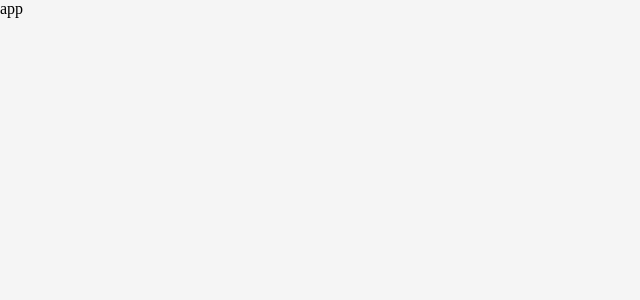
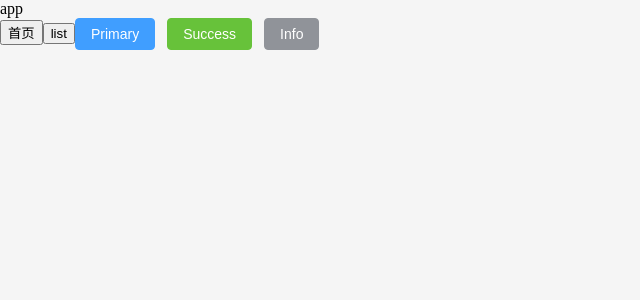
Before and after one commit to Wang-Yi-Hao/vue3--BigEvent, a Vue app: page / in a window 1280 px wide. Before the commit this address had no page. Shown: the top 300 px of the page, without its empty margins (0-640 px from the left). Built offline with nearby package versions, Linux system fonts and the light colour scheme.

Commit message:
element+

```diff
--- a/package.json
+++ b/package.json
@@ -13,6 +13,7 @@
     "lint-staged": "lint-staged"
   },
   "dependencies": {
+    "element-plus": "^2.7.5",
     "pinia": "^2.1.7",
     "vue": "^3.4.21",
     "vue-router": "^4.3.0"
@@ -27,6 +28,8 @@
     "lint-staged": "^15.2.7",
     "prettier": "^3.2.5",
     "sass": "^1.77.5",
+    "unplugin-auto-import": "^0.17.6",
+    "unplugin-vue-components": "^0.27.0",
     "vite": "^5.2.8"
   },
   "lint-staged": {
--- a/src/App.vue
+++ b/src/App.vue
@@ -1,7 +1,24 @@
-<script setup></script>
+<script setup>
+import { useRoute, useRouter } from 'vue-router'
+const router = useRouter()
+const route = useRoute()
+
+const goHome = () => {
+  router.push('Home')
+  console.log(route, router)
+}
+const goList = () => {
+  router.push('List')
+}
+</script>
 
 <template>
   <header>app</header>
+  <button @click="goHome">首页</button>
+  <button @click="goList">list</button>
+  <el-button type="primary">Primary</el-button>
+  <el-button type="success">Success</el-button>
+  <el-button type="info">Info</el-button>
 </template>
 
 <style scoped></style>
--- a/vite.config.js
+++ b/vite.config.js
@@ -3,9 +3,23 @@ import { fileURLToPath, URL } from 'node:url'
 import { defineConfig } from 'vite'
 import vue from '@vitejs/plugin-vue'
 
+// element
+import AutoImport from 'unplugin-auto-import/vite'
+import Components from 'unplugin-vue-components/vite'
+import { ElementPlusResolver } from 'unplugin-vue-components/resolvers'
+
 // https://vitejs.dev/config/
 export default defineConfig({
-  plugins: [vue()],
+  plugins: [
+    vue(),
+    AutoImport({
+      resolvers: [ElementPlusResolver()]
+    }),
+    Components({
+      resolvers: [ElementPlusResolver()]
+    })
+  ],
+  base: '/',
   resolve: {
     alias: {
       '@': fileURLToPath(new URL('./src', import.meta.url))
```
Also changed, not shown: .eslintrc.cjs, 1 other file (tests, documents, lock files or other folders).
